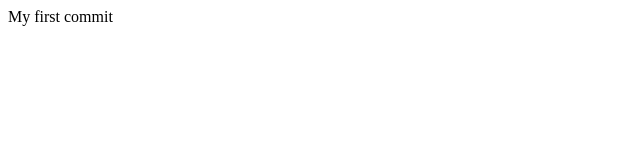
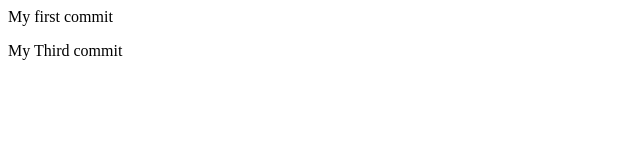
Before and after one commit to varun-vikas/Bitbucket, a plain HTML site: page index.html in a window 1280 px wide. Shown: the whole page, without its empty margins (0-640 px from the left). Drawn offline with Linux system fonts and the light colour scheme.

Commit message:
My third commit

```diff
--- a/index.html
+++ b/index.html
@@ -1,5 +1,6 @@
 <html>
 
 <p> My first commit </p>
+<P>My Third commit </p>
 
 </html>
```
